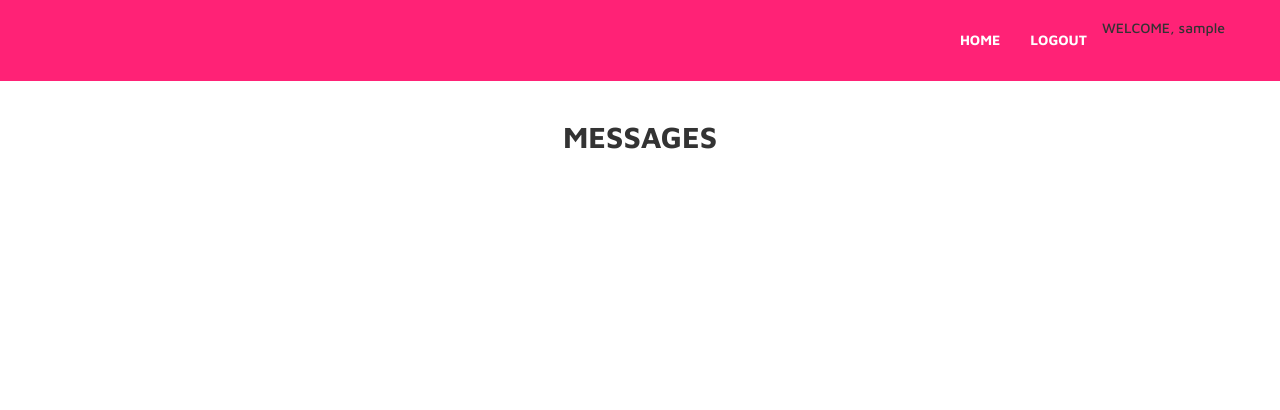
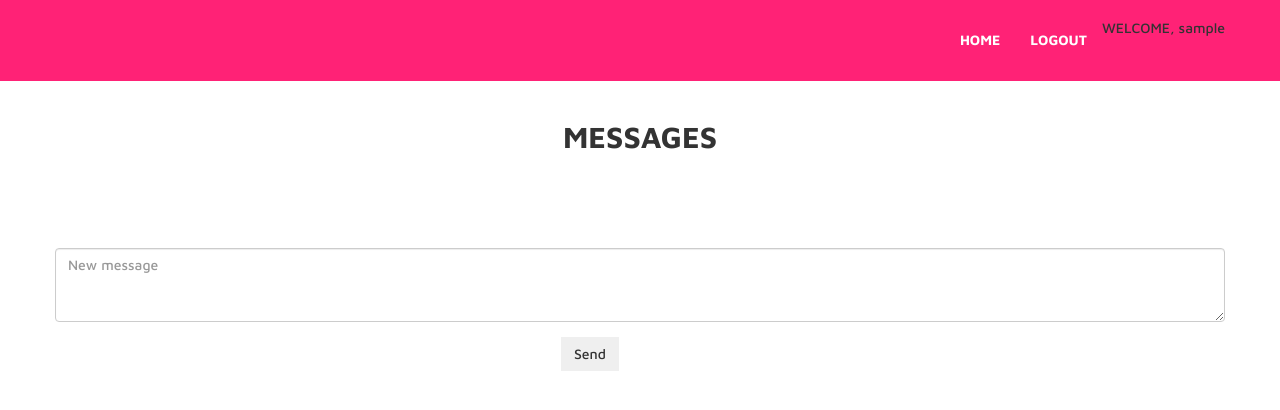
Before and after one commit to HBalija/django-channels-messages, a Django app: page / in a window 1280 px wide. Shown: the top 410 px of the page. Run offline with Django 3.2, Linux system fonts and the light colour scheme; the visitor is signed in with stand-in values (Sample User, id 1); data that the repository does not hold is empty; some libraries are stand-ins or nearby versions.

Commit message:
Add basic app with message rendering

```diff
--- a/msgs/models.py
+++ b/msgs/models.py
@@ -11,7 +11,7 @@ class User(AbstractUser):
 class Message(models.Model):
 
     user = models.ForeignKey(User, related_name="user")
-    content = models.TextField(max_length=500, blank=True)
+    message = models.TextField(max_length=500, blank=True)
     timestamp = models.DateTimeField(auto_now_add=True)
 
     class Meta:
@@ -26,8 +26,8 @@ class Message(models.Model):
         Data sent by channels for a new message.
         """
         data = {
-            'message': self.content,
-            'formated': naturaltime(self.content),
+            'message': self.message,
+            'formated': naturaltime(self.message),
             'timestamp': str(self.timestamp),
             'author': self.message_author.username,
             'id': self.id,
--- a/msgs/views.py
+++ b/msgs/views.py
@@ -6,12 +6,21 @@ from django.contrib.auth.decorators import login_required
 from django.http import HttpResponseBadRequest
 from django.shortcuts import render, redirect
 
-from .forms import UserForm
+from .forms import UserForm, MessageForm
 from .models import Message
 
 
 def frontpage(request):
-    return render(request, 'index.html')
+    mess = Message.objects.all()
+    form = MessageForm()
+    if request.method == 'POST' and request.user.is_authenticated():
+        form = MessageForm(request.POST)
+        if form.is_valid():
+            message = form.save(commit=False)
+            message.user = request.user
+            message.save()
+
+    return render(request, 'index.html', {'messages': mess})
 
 
 def user_login(request):
--- a/templates/index.html
+++ b/templates/index.html
@@ -10,6 +10,48 @@
                 <div class="col-md-6 col-md-offset-3 pad-bottom" data-scroll-reveal="enter from the bottom after 0.2s">
                     <h2><strong>MESSAGES</strong></h2>
                 </div>
+
             </div>
 </div>
+
+<div class="container">
+            <div class="row text-center">
+            {% for mess in messages %}
+            <table>
+                <tr><h5>
+                   <td>{{ mess.user }}</td>
+                   <td>{{ mess.message }}</td>
+                   <td>{{ mess.timestamp }}</td>
+                </h5></tr>
+            </table>
+            {% endfor %}
+            </div>
+</div>
+<br>
+<div class="container">
+            <div class="row text-center">
+{% if user.is_authenticated %}
+ <form class="form-horizontal" action="" method="POST">
+            {% csrf_token %}
+            <fieldset>
+                    <div class="form-group"  id="formTextId">
+                        <div class="col-lg-12">
+                            <textarea class="form-control" cols="40" id="id_message" maxlength="500" name="message" placeholder="New message" rows="3"></textarea>
+                        </div>
+                    </div>
+
+                <div class="form-group">
+                    <div class="col-lg-11">
+                        <button id="formButtonId" class="btn btn-brand">Send</button>
+                    </div>
+                </div>
+
+            </fieldset>
+            </form>
+    {% else %}
+                        <h4><strong>Login to write something</strong></34>
+{% endif %}
+</div>
+</div>
+
 {% endblock %}
```
Also changed, not shown: static/js/custom.js (+1 -82 lines), msgs/migrations/0001_initial.py.
